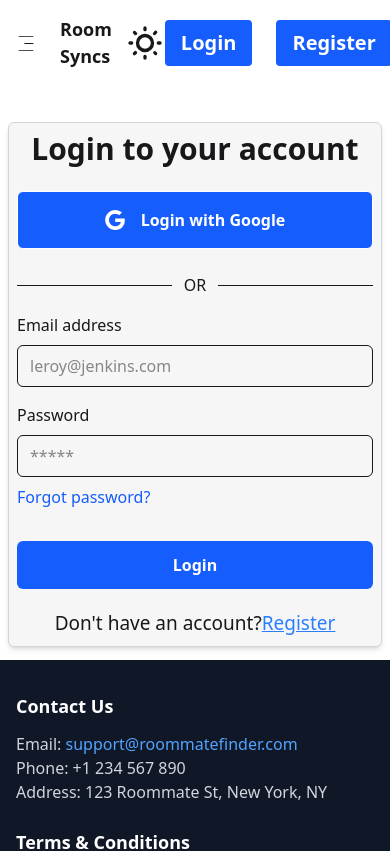
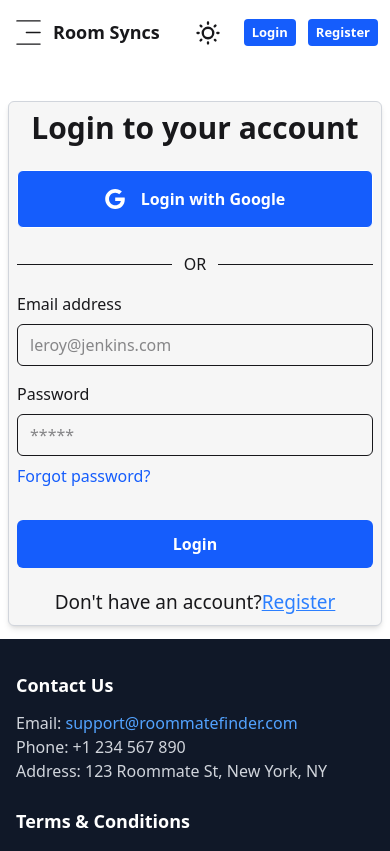
Before and after one commit to Shihab177/RoomSync, a React (Vite) app: page /auth/login in a window 390 px wide. Shown: the top 851 px of the page. Built offline with nearby package versions, Linux system fonts and the light colour scheme; no server answers.

Commit message:
responsive all device

```diff
--- a/src/Component/AvailableRoommates.jsx
+++ b/src/Component/AvailableRoommates.jsx
@@ -18,7 +18,7 @@ const AvailableRoommates = ({ featuredPost }) => {
       </h1>
       <p className="mb-6 text-[14px] md:text-[20px] text-center font-semibold"> Find Your Roommate</p>
 
-      <div className="text-[20px] bg-gray-200 rounded-md p-5 grid gap-6 grid-cols-1 md:grid-cols-3 font-semibold">
+      <div className="text-[20px] bg-gray-200 rounded-md p-5 grid gap-6 grid-cols-1 md:grid-cols-2 xl:grid-cols-3 font-semibold">
         {featuredPost.map((post) => (
           <div className="  rounded-md  bg-white p-3" key={post._id}>
             <div className="flex text-black  flex-col relative gap-4">
--- a/src/Component/Navbar.jsx
+++ b/src/Component/Navbar.jsx
@@ -43,32 +43,32 @@ const handelMenu = ()=>{
 }
   return (
     <div>
-      <nav className="flex justify-between items-center px-4 md:px-10 py-4">
-        <div className="md:w-3/10 gap-x-6 flex items-center">
-          <img className="w-15 h-16 rounded-md md:flex hidden " src={logo} alt="" />
+      <nav className="flex justify-between items-center md:px-3 lg-px-10 px-3  py-4">
+        <div className="lg:w-3/10 xl:gap-x-6 md:gap-x-4 gap-x-2 flex items-center">
+          <img className="w-15 h-16 rounded-md lg:flex hidden " src={logo} alt="" />
                <CiMenuFries onClick={handelMenu} size={33} className="md:hidden"/>
-              <h1 className="md:text-[40px] text-[18px] font-bold">Room Syncs</h1>
+              <h1 className="xl:text-[40px] lg:[30px] md:text-[20px] text-[18px] font-bold md:mr-5 lg-mr-0">Room Syncs</h1>
         </div>
-        <div className="justify-between hidden md:flex text-[20px] font-bold items-center w-4/10">
+        <div className="justify-between hidden md:flex text-[20px] md:text-[13px] lg:text-[20px] font-bold items-center xl:w-6/10 lg:w-8/10 md:w-6/10 w-4/10">
           <NavLink to="/">Home</NavLink>
           <NavLink to="/AddToFindRoommate">Add To Find Roommate</NavLink>
           <NavLink to="/BrowseListing">Browse Listing</NavLink>
           <NavLink to="/MyListings">My Listings</NavLink>
         </div>
-        <div className="md:w-1/10 flex justify-end">
-           <div className="bg-blue-400 md:w-16 md:h-16 md:flex hidden items-center justify-center p-3 rounded-[50%] ">
+        <div className="lg:w-1/10 flex md:justify-end">
+           <div className=" md:w-16 md:h-16 md:flex hidden items-center justify-center p-3 rounded-[50%] ">
              <Toggle isCecked={isDark} handelChange={()=>setDark(!isDark)}></Toggle>
            </div>
-            <div className="md:hidden">
+            <div className="md:hidden ml-3 md:ml-12">
              <Toggle isCecked={isDark} handelChange={()=>setDark(!isDark)}></Toggle>
            </div>
          </div>
         {user ? (
-          <div className="md:w-1/10 flex justify-end items-center">
+          <div className="lg:w-1/10 flex justify-end items-center">
             <img
               onMouseEnter={() => setIsHovered(true)}
               onMouseLeave={() => setIsHovered(false)}
-              className=" md:w-17 md:h-17 w-14 h-14 rounded-[50%] border"
+              className=" lg:w-17 lg:h-17 md:w-14 md:h-14 w-14 h-14 rounded-[50%] border"
               src={user?.photoURL}
               alt=""
               referrerPolicy="no-referrer"
@@ -77,7 +77,7 @@ const handelMenu = ()=>{
               <div
                 onMouseEnter={() => setIsHovered(true)}
                 onMouseLeave={() => setIsHovered(false)}
-                className="absolute top-19 right-0 bg-white shadow-lg border rounded-md p-4 z-10 w-48 text-center"
+                className="absolute top-19 right-0 bg-white text-black shadow-lg border rounded-md p-4 z-10 w-48 text-center"
               >
                 <p className="font-semibold mb-2">{user?.displayName}</p>
                 <p className="font-semibold mb-2">{user?.email}</p>
@@ -92,17 +92,17 @@ const handelMenu = ()=>{
             )}
           </div>
         ) : (
-          <div className="md:w-2/10 text-black gap-x-6 flex justify-end items-center">
+          <div className="lg:w-2/10 text-black gap-3 xl:gap-x-6 flex justify-end items-center">
 
             <button
               onClick={() => navigate("/auth/login")}
-              className="text-[20px] font-semibold py-2 px-4 bg-blue-600 text-white hover:bg-blue-700 rounded-sm"
+              className=" text-[13px] xl:text-[20px] font-semibold md:py-2 py-1 px-2 md:px-4 bg-blue-600 text-white hover:bg-blue-700 rounded-sm"
             >
               Login
             </button>
             <button
               onClick={() => navigate("/auth/register")}
-              className="text-[20px] font-semibold py-2 px-4 bg-blue-600 text-white hover:bg-blue-700 rounded-sm"
+              className="xl:text-[20px] text-[13px] font-semibold md:py-2 py-1 px-2 md:px-4 bg-blue-600 text-white hover:bg-blue-700 rounded-sm"
             >
               Register
             </button>
@@ -115,7 +115,7 @@ const handelMenu = ()=>{
           <div className="text-center">
             <button onClick={()=>setOpenMenu(false)} className="text-red-400 text-4xl bg-white px-4 py-2 mt-4 rounded-2xl text-center">x</button>
           </div>
-           <div className="flex flex-col gap-4 text-[20px]  font-bold ">
+           <div className="flex flex-col text-black pl-4 gap-4 text-[20px]  font-bold ">
           <NavLink onClick={()=>setOpenMenu(false)} to="/">Home</NavLink>
           <NavLink onClick={()=>setOpenMenu(false)} to="/AddToFindRoommate">Add To Find Roommate</NavLink>
           <NavLink onClick={()=>setOpenMenu(false)} to="/BrowseListing">Browse Listing</NavLink>
--- a/src/Component/PopularCitys.jsx
+++ b/src/Component/PopularCitys.jsx
@@ -11,9 +11,9 @@ import nine from '../assets/nine.jpg'
 import ten from '../assets/ten.webp'
 const PopularCitys = () => {
     return (
-        <div className='md:my-20 my-10 md:container mx-auto'>
+        <div className='md:my-20 my-10 md:container mx-auto lg:px-1 px-4'>
             <h1 className='text-[40px] font-bold text-center'>View rooms in popular cities</h1>
-            <div className="grid grid-cols-3 md:grid-cols-5 gap-5 mt-7">
+            <div className="grid grid-cols-3 md:grid-cols-4 xl:grid-cols-5  md:gap-5 gap-2 mt-7">
               <div className="relative group md:h-[210px] overflow-hidden">
                 <img className='rounded-sm w-full h-full' src={one} alt="" />
                 <div className="absolute group-hover:bottom-0 bg-black text-center w-full py-2">
--- a/src/Component/Toggle/Toggle.jsx
+++ b/src/Component/Toggle/Toggle.jsx
@@ -9,7 +9,7 @@ const Toggle = ({isCecked,handelChange}) => {
 
   {/* sun icon */}
   <svg
-    className="swap-off h-10 w-10 fill-current"
+    className="swap-off md:h-10 md:w-10 h-7 w-7 fill-current"
     xmlns="http://www.w3.org/2000/svg"
     viewBox="0 0 24 24">
     <path
@@ -18,7 +18,7 @@ const Toggle = ({isCecked,handelChange}) => {
 
   {/* moon icon */}
   <svg
-    className="swap-on h-10 w-10 fill-current"
+    className="swap-on md:h-10 md:w-10 h-7 w-7 fill-current"
     xmlns="http://www.w3.org/2000/svg"
     viewBox="0 0 24 24">
     <path
--- a/src/Pages/BrowseListing.jsx
+++ b/src/Pages/BrowseListing.jsx
@@ -11,7 +11,7 @@ const BrowseListing = () => {
         <div className='md:container mx-auto '>
             <h1 className='md:text-[40px] text-[19px] mb-5 font-bold text-center'>Roommate Finder All Posts</h1>
             <div className="class bg-gray-100 mb-7 rounded-md shadow overflow-x-auto">
-                 <table className="w-full min-w-[700px] md:text-[17px] text-[14px]  text-black ">
+                 <table className="w-full min-w-[700px] md:text-[14px] lg:text-[17px] text-[14px]  text-black ">
         <thead>
           <tr className="bg-gray-200  border-b">
             <th className="py-8 px-2 ">Title</th>
--- a/src/Pages/DetailsPage.jsx
+++ b/src/Pages/DetailsPage.jsx
@@ -38,7 +38,10 @@ const DetailsPage = () => {
   return (
     <div className="md:container pb-10  flex flex-col justify-center items-center mx-auto">
       <h1 className="text-[40px] font-bold text-center">Post Details</h1>
-      <div className="md:text-3xl p-3 bg-gray-200 rounded-sm shadow  flex flex-col gap-4 mt-4">
+      <div className="md:text-3xl p-3 bg-gray-200 text-black rounded-sm shadow  flex flex-col gap-4 mt-4">
+        <h3 className="text-[24px] font-semibold mb-2">
+            {likeCount} people interested in
+          </h3>
         <h2 className="text-2xl font-bold ">Title : {detailsData.title}</h2>
         <p>
           <strong>Location:</strong> {detailsData.location}
@@ -64,9 +67,7 @@ const DetailsPage = () => {
         </p>
 
         <div className="mt-6">
-          <h3 className="text-lg font-semibold mb-2">
-            {likeCount} people Like
-          </h3>
+
           <button
             onClick={handleLike}
             className="bg-blue-500 hover:bg-blue-700 text-white px-4 py-2 rounded"
--- a/src/Pages/MyListings.jsx
+++ b/src/Pages/MyListings.jsx
@@ -53,7 +53,7 @@ const MyListings = () => {
   }
   return (
     <div className="md:container mx-auto  rounded-md md:p-8 md:my-20">
-      <h1 className="text-center text-[40px] text-bold text-black">My Posts</h1>
+      <h1 className="text-center text-[40px] text-bold">My Posts</h1>
       <div className="overflow-x-auto bg-gray-100">
         <table className="w-full min-w-[700px] mt-5 text-black">
         <thead>
```
